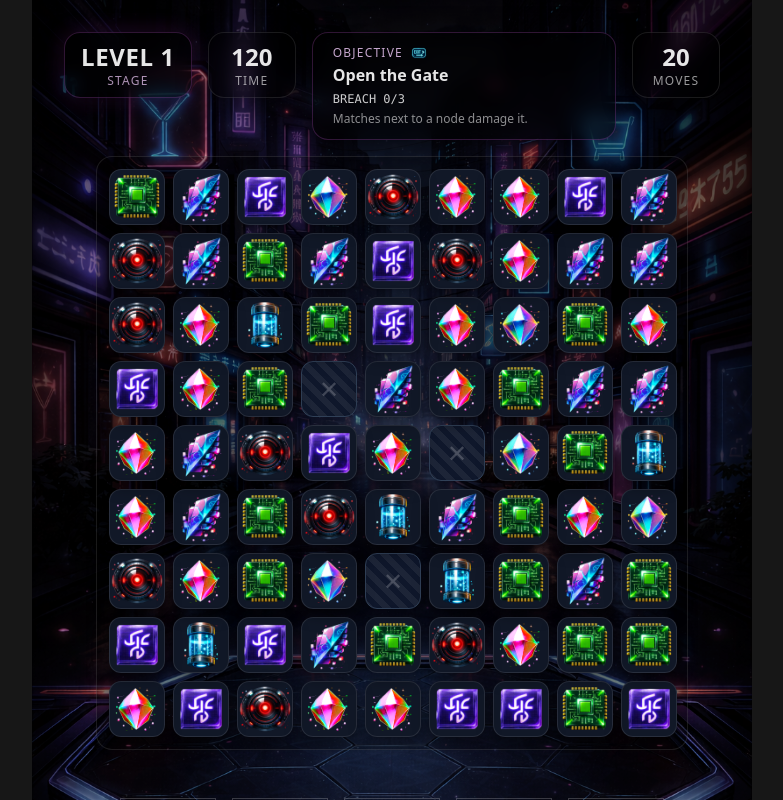
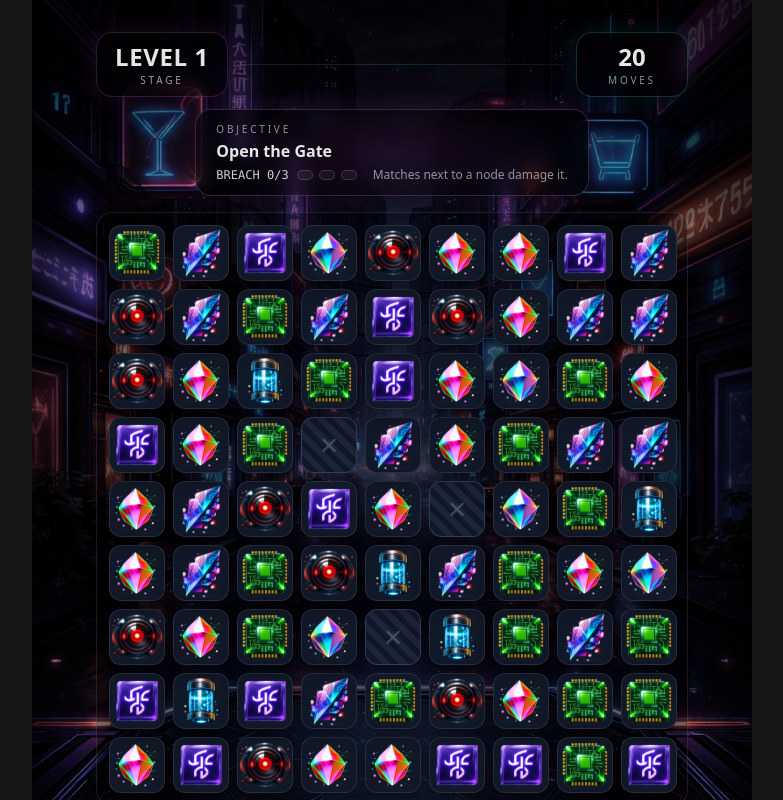
Before and after one commit to jan-ninh/match3-frontend, a React (Vite) app: page /game-map/play-game in a window 1280 px wide. Shown: the top 800 px of the page, without its empty margins (248-1031 px from the left). Built offline with nearby package versions, Linux system fonts and the light colour scheme; no server answers.

Commit message:
Improved Gameplay HUD

```diff
--- a/src/features/playground/ui/GameContainer.tsx
+++ b/src/features/playground/ui/GameContainer.tsx
@@ -46,7 +46,7 @@ export default function GameContainer({ initialLevelId = 1 }: Props) {
 
       <GameplayHud
         levelId={state.levelId}
-        timeValue={120}
+        boardWidth={state.width}
         gateOpen={state.gateOpen}
         breachDone={breachDone}
         breachTotal={breachTotal}
--- a/src/features/playground/ui/GameplayHud.tsx
+++ b/src/features/playground/ui/GameplayHud.tsx
@@ -1,8 +1,9 @@
+import { BOARD_PADDING, GAP, TILE_SIZE } from '@/features/grid/lib/constants';
+
 type Props = {
+  boardWidth: number;
+
   levelId: number;
-
-  // placeholder for later real timer
-  timeValue: number | string;
 
   gateOpen: boolean;
 
@@ -17,51 +18,111 @@ type Props = {
   objectiveIconUrl: string;
 };
 
-export default function GameplayHud({
-  levelId,
-  timeValue,
-  gateOpen,
-  breachDone,
-  breachTotal,
-  movesLeft,
-  isWin,
-  isLose,
-  objectiveIconUrl,
-}: Props) {
+export default function GameplayHud({ boardWidth, levelId, gateOpen, breachDone, breachTotal, movesLeft, isWin, isLose, objectiveIconUrl }: Props) {
+  const innerW = boardWidth * TILE_SIZE + Math.max(0, boardWidth - 1) * GAP;
+  const hudW = innerW + BOARD_PADDING * 2;
+
+  const segCap = 6;
+  const segTotal = Math.min(Math.max(0, breachTotal), segCap);
+  const segDone = Math.min(Math.max(0, breachDone), segTotal);
+
+  const chip = isWin
+    ? { label: 'WIN', cls: 'border-emerald-300/30 bg-emerald-500/10 text-emerald-200/90 shadow-[0_0_18px_rgba(16,185,129,0.18)]' }
+    : isLose
+      ? { label: 'LOSE', cls: 'border-rose-300/30 bg-rose-500/10 text-rose-200/90 shadow-[0_0_18px_rgba(244,63,94,0.16)]' }
+      : null;
+
+  const objBorder = gateOpen ? 'border-emerald-300/20' : 'border-fuchsia-300/20';
+  const objGlow = gateOpen
+    ? 'shadow-[0_10px_30px_rgba(0,0,0,0.50),0_0_28px_rgba(16,185,129,0.14)]'
+    : 'shadow-[0_10px_30px_rgba(0,0,0,0.50),0_0_28px_rgba(217,70,239,0.14)]';
+
   return (
-    <div className="mb-4 flex items-start justify-between gap-4">
+    <div className="mb-4 mx-auto flex flex-col items-center gap-3" style={{ width: hudW, maxWidth: '100%' }}>
+      {/* Top Rail */}
+      <div className="w-full flex items-center gap-3">
         <div
           data-ui="level-badge"
-        className="min-w-[112px] text-center rounded-2xl border border-fuchsia-400/20 bg-black/45 backdrop-blur px-4 py-2 shadow-[0_10px_30px_rgba(0,0,0,0.45),0_0_24px_rgba(217,70,239,0.16)]"
+          className="min-w-[132px] text-center rounded-2xl border border-fuchsia-400/20 bg-black/45 backdrop-blur px-4 py-2 shadow-[0_10px_30px_rgba(0,0,0,0.45),0_0_24px_rgba(217,70,239,0.14)]"
         >
           <div className="text-2xl font-semibold text-white/90 tabular-nums tracking-wide">LEVEL {levelId}</div>
-        <div className="text-xs tracking-widest text-fuchsia-200/70 uppercase">Stage</div>
+          <div className="text-[10px] tracking-[0.28em] text-fuchsia-200/70 uppercase">Stage</div>
         </div>
 
-      <div className="min-w-[88px] text-center rounded-2xl border border-white/10 bg-black/45 backdrop-blur px-4 py-2 shadow-[0_10px_30px_rgba(0,0,0,0.45)]">
-        <div className="text-2xl font-semibold text-white/90 tabular-nums">{timeValue}</div>
-        <div className="text-xs tracking-widest text-white/60 uppercase">Time</div>
+        <div
+          aria-hidden="true"
+          className="flex-1 h-px rounded-full bg-[linear-gradient(90deg,rgba(217,70,239,0.18),rgba(34,211,238,0.18),rgba(255,255,255,0.06))]"
+        />
+
+        <div
+          data-ui="moves-badge"
+          className="min-w-[112px] text-center rounded-2xl border border-cyan-300/20 bg-black/45 backdrop-blur px-4 py-2 shadow-[0_10px_30px_rgba(0,0,0,0.45),0_0_24px_rgba(34,211,238,0.12)]"
+        >
+          <div className="text-2xl font-semibold text-white/90 tabular-nums">{movesLeft}</div>
+          <div className="text-[10px] tracking-[0.28em] text-cyan-100/60 uppercase">Moves</div>
+        </div>
       </div>
 
-      <div className="flex-1 rounded-2xl border border-fuchsia-400/20 bg-black/55 backdrop-blur px-5 py-3 shadow-[0_10px_30px_rgba(0,0,0,0.50)]">
-        <div className="text-xs tracking-widest text-fuchsia-200/80 uppercase flex items-center gap-2">
-          <span>Objective</span>
-          <img src={objectiveIconUrl} alt="" className="w-4 h-4 opacity-80" />
+      {/* Objective Card */}
+      <div
+        className={[
+          'relative inline-block w-fit max-w-full mx-auto overflow-hidden rounded-2xl border bg-black/55 backdrop-blur px-5 py-3',
+          objBorder,
+          objGlow,
+        ].join(' ')}
+      >
+        {/* Soft neon bloom */}
+        <div
+          className="pointer-events-none absolute -inset-10 opacity-70"
+          style={{
+            background: gateOpen
+              ? 'radial-gradient(closest-side, rgba(16,185,129,0.16), rgba(0,0,0,0) 70%)'
+              : 'radial-gradient(closest-side, rgba(217,70,239,0.16), rgba(0,0,0,0) 70%)',
+          }}
+        />
+
+        <div className="relative">
+          <div className="flex items-start gap-3">
+            <div className="min-w-0 flex-1">
+              <div className="flex items-center gap-2">
+                <div className="text-[10px] tracking-[0.28em] seen text-white/55 uppercase">Objective</div>
+                {chip ? (
+                  <div className={['ml-auto px-2 py-1 rounded-full border text-[10px] tracking-[0.22em] uppercase transition-all', chip.cls].join(' ')}>
+                    {chip.label}
                   </div>
+                ) : null}
+              </div>
+
               <div className="mt-0.5 text-base font-semibold text-white/90">{gateOpen ? 'Gate opened' : 'Open the Gate'}</div>
-        <div data-ui="objective-meta" className="mt-1 flex flex-wrap items-center gap-x-4 gap-y-1 text-xs text-white/70">
+
+              <div className="mt-1 flex flex-wrap items-center gap-x-4 gap-y-2 text-xs text-white/70">
+                {/* Breach segments */}
+                <div className="flex items-center gap-2">
                   <div className="font-mono text-white/80 tabular-nums">
                     BREACH {breachDone}/{breachTotal}
                   </div>
+
+                  {segTotal > 0 ? (
+                    <div className="flex items-center gap-1.5">
+                      {Array.from({ length: segTotal }, (_, i) => {
+                        const done = i < segDone;
+                        const cls = done
+                          ? gateOpen
+                            ? 'border-emerald-300/35 bg-emerald-400/25 shadow-[0_0_14px_rgba(16,185,129,0.18)]'
+                            : 'border-fuchsia-300/35 bg-fuchsia-400/25 shadow-[0_0_14px_rgba(217,70,239,0.18)]'
+                          : 'border-white/15 bg-white/5';
+
+                        return <div key={i} className={['h-2.5 w-4 rounded-full border transition-all duration-200', cls].join(' ')} aria-hidden="true" />;
+                      })}
+                    </div>
+                  ) : null}
+                </div>
+
                 <div className="text-white/55">Matches next to a node damage it.</div>
-          {isWin ? <div className="text-emerald-300/90 font-semibold">WIN — Gate open</div> : null}
-          {isLose ? <div className="text-rose-300/90 font-semibold">LOSE — out of moves</div> : null}
               </div>
             </div>
-
-      <div className="min-w-[88px] text-center rounded-2xl border border-white/10 bg-black/45 backdrop-blur px-4 py-2 shadow-[0_10px_30px_rgba(0,0,0,0.45)]">
-        <div className="text-2xl font-semibold text-white/90 tabular-nums">{movesLeft}</div>
-        <div className="text-xs tracking-widest text-white/60 uppercase">Moves</div>
+          </div>
+        </div>
       </div>
     </div>
   );
```
Lines whose indentation alone changed are shown as unchanged.
